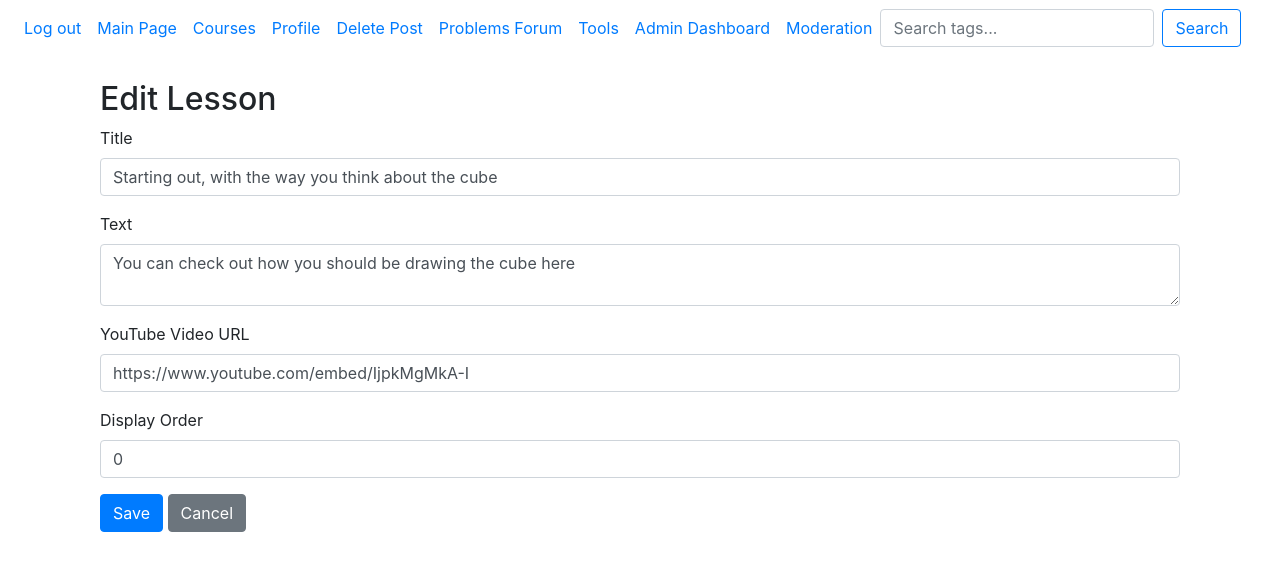
After one commit to vuxy98/Art-fundamentals-teaching-web-app, a Flask app: page /admin/edit_lesson/1 in a window 1280 px wide. The commit adds this page. Shown: the top 571 px of the page. Run offline with Flask 3, Linux system fonts and the light colour scheme; a user stored in the database is signed in; some libraries are stand-ins or nearby versions.

Commit message:
admin can now edit/delete lessons from a course

```diff
--- a/website/admin.py
+++ b/website/admin.py
@@ -152,25 +152,6 @@ def add_lesson(course_id):
 
     return render_template('admin/add_lesson.html', user=current_user, course=course)
 
-#delete lesson from a course
-@admin.route('/course/<int:course_id>/delete_lesson', methods=['POST'])
-@login_required
-@admin_required
-def delete_lesson(course_id):
-    data = json.loads(request.data)
-    lesson_id = data.get('lessonId')
-    lesson = CourseContent.query.get(lesson_id)
-
-    if lesson:
-        db.session.delete(lesson)
-        db.session.commit()
-        flash('Lesson deleted successfully!', 'success')
-    else:
-        flash('Lesson not found.', 'danger')
-
-    return jsonify({})
-
-
 # moderation page for posts and problems
 @admin.route('/moderate')
 @login_required
@@ -251,3 +232,29 @@ def reject_problem():
         db.session.commit()
         return jsonify({'message': 'Problem rejected successfully!'}), 200
     return jsonify({'error': 'Problem not found'}), 404
+
+#edit lessons of a course
+@admin.route('/edit_lesson/<int:lesson_id>', methods=['GET', 'POST'])
+@login_required
+@admin_required
+def edit_lesson(lesson_id):
+    lesson = CourseContent.query.get_or_404(lesson_id)
+    if request.method == 'POST':
+        lesson.title = request.form['title']
+        lesson.text = request.form['text']
+        lesson.video_url = request.form['video_url']
+        db.session.commit()
+        flash('Lesson updated!', 'success')
+        return redirect(url_for('views.course_detail', course_id=lesson.course_id))
+    return render_template('admin/edit_lesson.html', lesson=lesson)
+
+@admin.route('/delete_lesson/<int:lesson_id>', methods=['POST'])
+@login_required
+@admin_required
+def delete_lesson(lesson_id):
+    lesson = CourseContent.query.get_or_404(lesson_id)
+    course_id = lesson.course_id
+    db.session.delete(lesson)
+    db.session.commit()
+    flash('Lesson deleted.', 'danger')
+    return redirect(url_for('views.course_detail', course_id=course_id))
--- /dev/null
+++ b/website/templates/admin/edit_lesson.html
@@ -0,0 +1,26 @@
+{% extends 'base.html' %}
+{% block content %}
+<div class="container mt-4">
+    <h2>Edit Lesson</h2>
+    <form method="POST">
+        <div class="mb-3">
+            <label class="form-label">Title</label>
+            <input name="title" class="form-control" value="{{ lesson.title }}">
+        </div>
+        <div class="mb-3">
+            <label class="form-label">Text</label>
+            <textarea name="text" class="form-control">{{ lesson.text }}</textarea>
+        </div>
+        <div class="mb-3">
+            <label class="form-label">YouTube Video URL</label>
+            <input name="video_url" class="form-control" value="{{ lesson.video_url }}">
+        </div>
+        <div class="mb-3">
+            <label for="order" class="form-label">Display Order</label>
+            <input type="number" class="form-control" name="order" value="0">
+        </div>
+        <button type="submit" class="btn btn-primary">Save</button>
+        <a href="{{ url_for('views.course_detail', course_id=lesson.course_id) }}" class="btn btn-secondary">Cancel</a>
+    </form>
+</div>
+{% endblock %}
```
Also changed, not shown: website/templates/course_detail.html (+10 -0 lines), instance/database.db.
